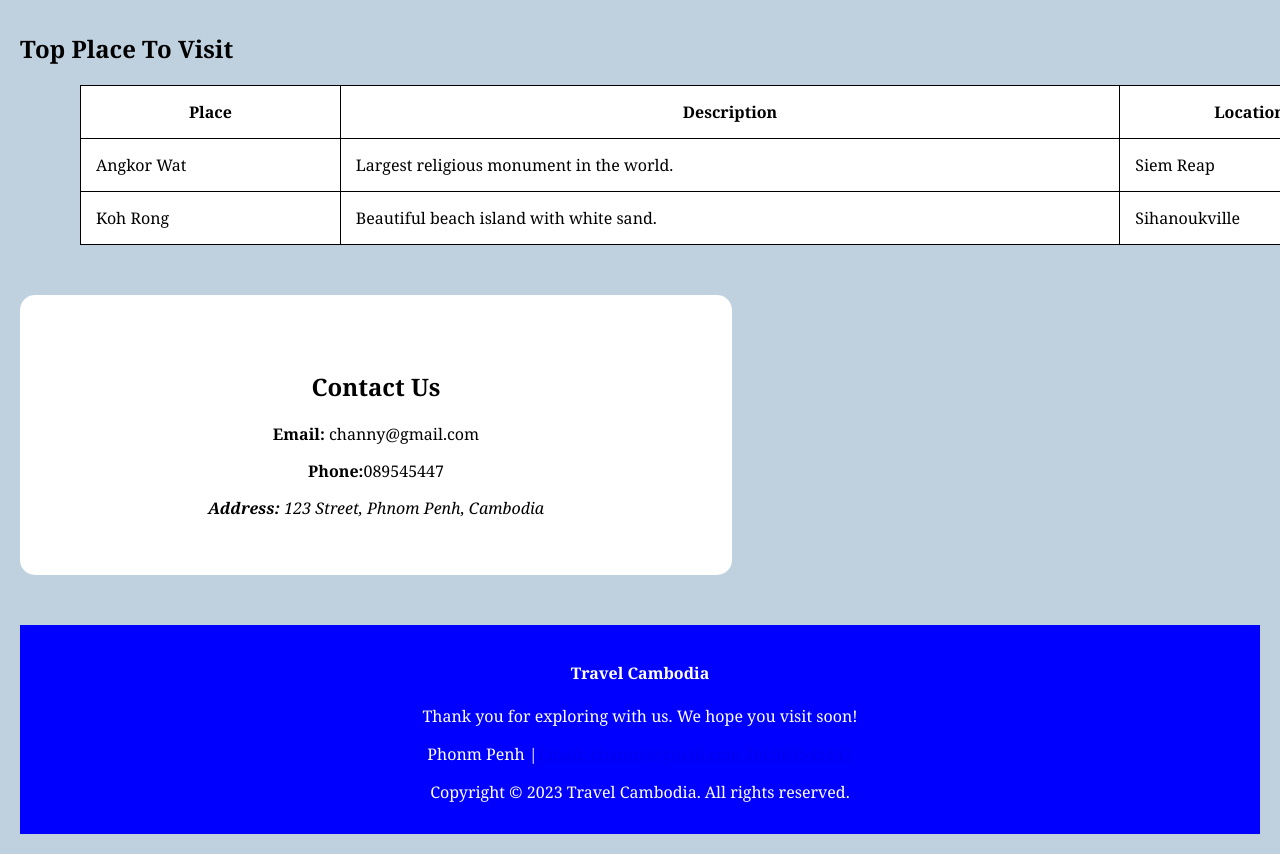
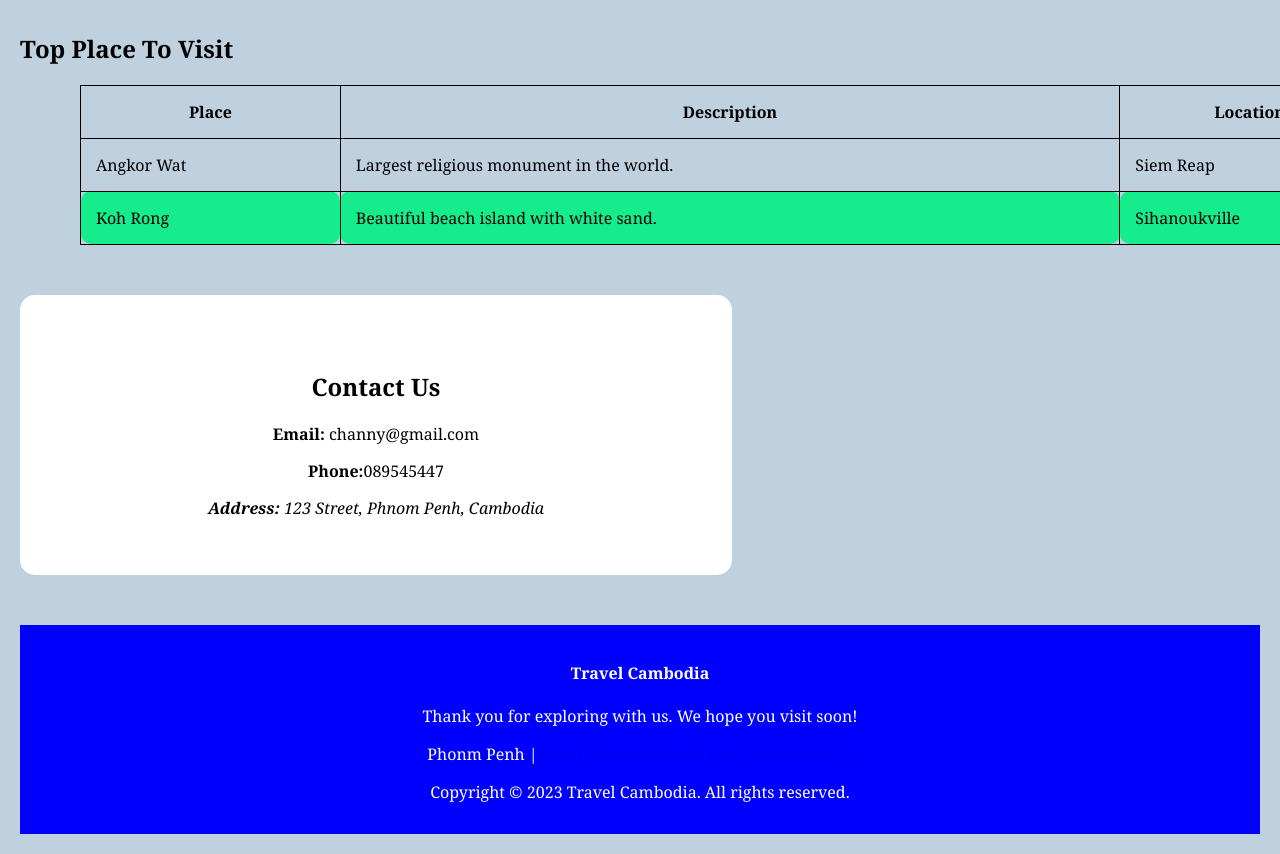
Before and after one commit to rchanny/homework5, a plain HTML site: page Practice.html in a window 1280 px wide. Shown: the part 874-1728 px from the top of the page. Drawn offline with Linux system fonts and the light colour scheme.

Commit message:
table color update

```diff
--- a/style.css
+++ b/style.css
@@ -75,23 +75,28 @@ body {
 
 .table,
 th,
-td {
+ td{
     border: 1px solid black;
     border-collapse: collapse;
     padding: 15px;
     width: 1300px;
     margin-left: 60px;
     margin-right: 60px;
-    background-color: white
+
+    border-radius: 10px;
 }
+
 
 .custom-width {
     width: 20%;
+
 }
 
 .table tr.custom-bg {
-    background-color: #d1e7dd;
+    background-color: #15ec8b;
 }
+
+
 
 .section-four a {
     padding-bottom: 15px;
```
